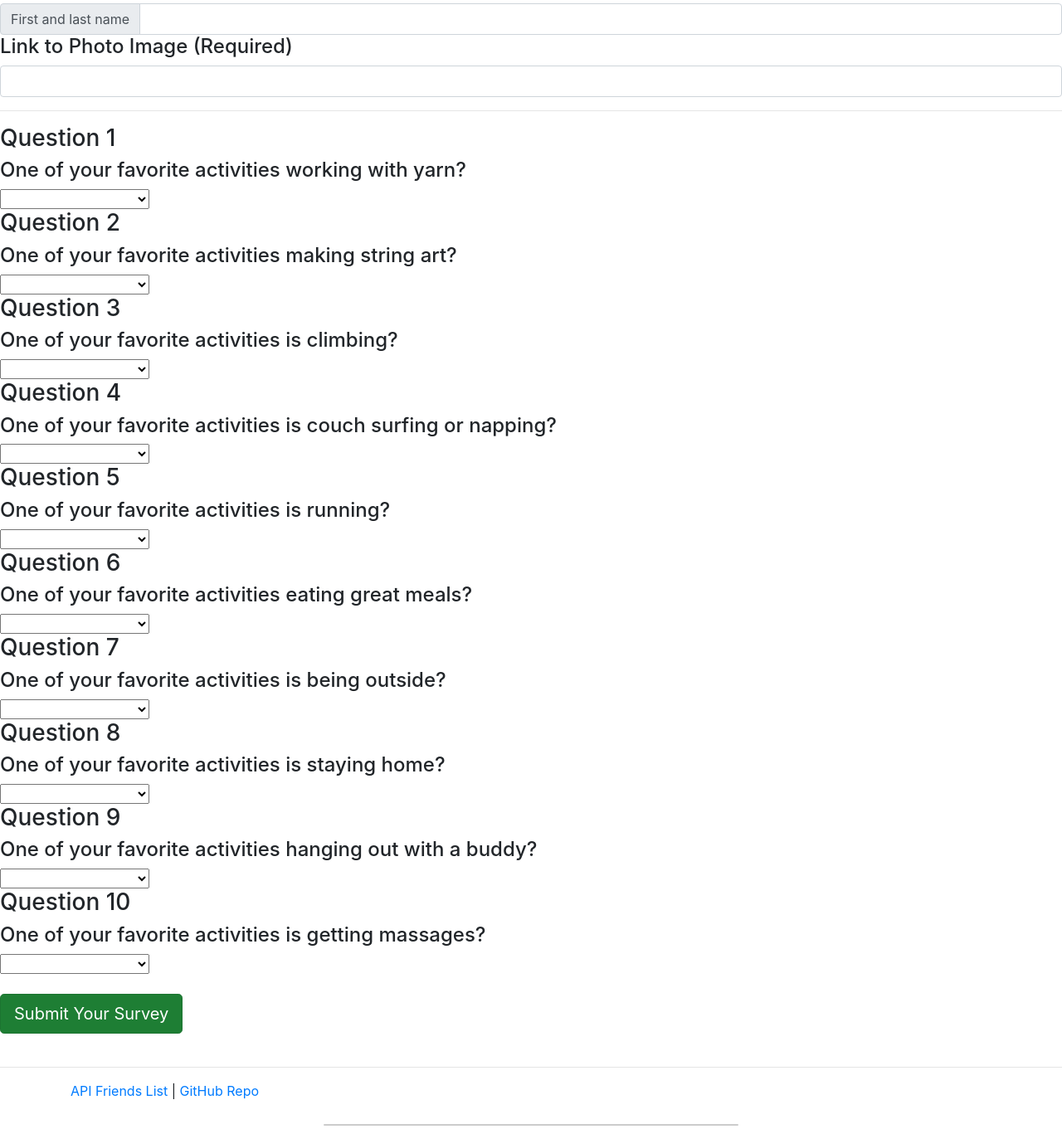
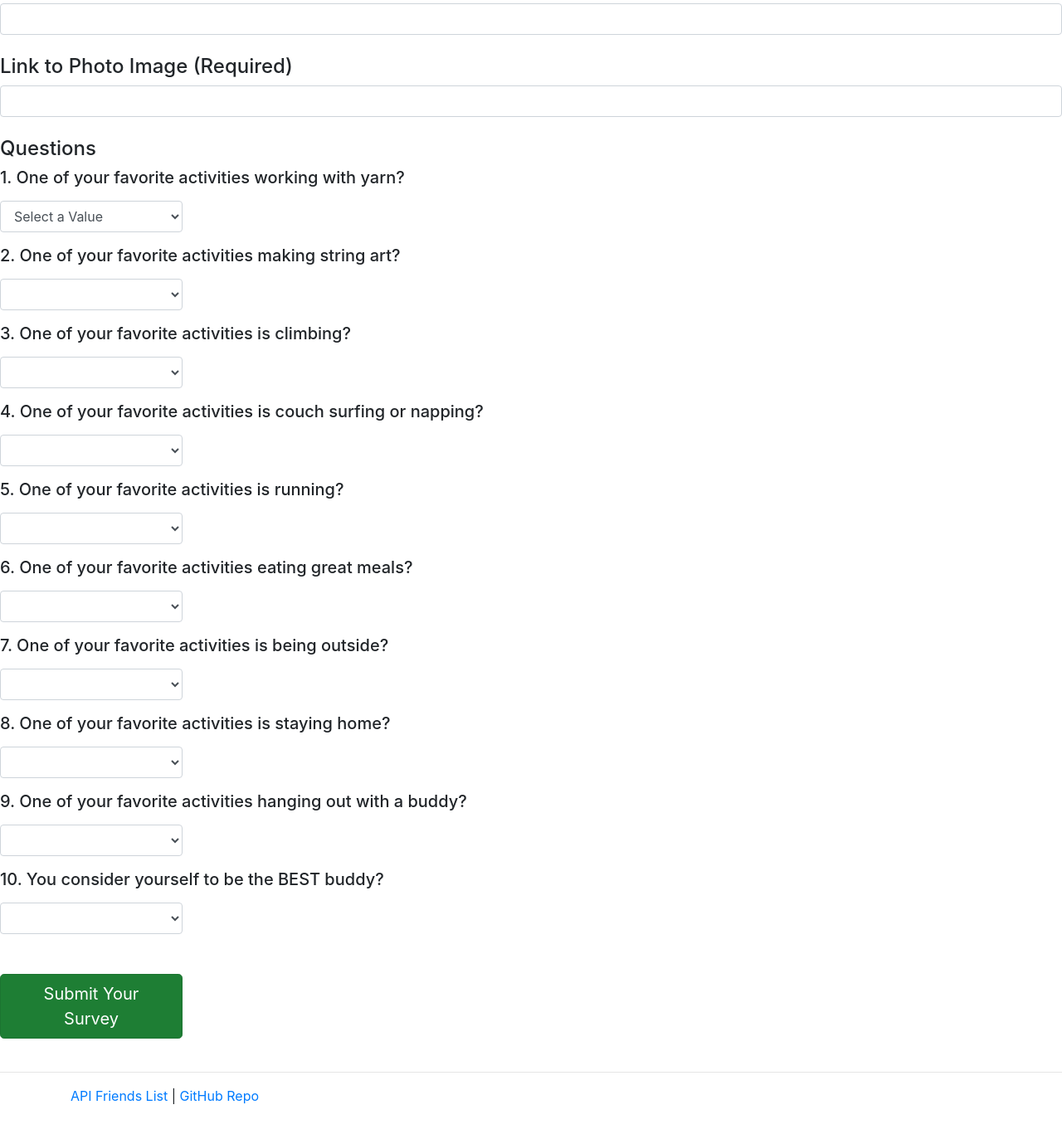
Before and after one commit to AR-Lilypad/Friend-Finder, a website: page app/public/survey.html in a window 1280 px wide. Shown: the part 493-1860 px from the top of the page at 83% size. Drawn offline with nearby package versions, Linux system fonts and the light colour scheme.

Commit message:
working out consoling images to html page

```diff
--- a/app/public/survey.html
+++ b/app/public/survey.html
@@ -22,19 +22,30 @@
     <h2>Survey Questions</h2>
     <h3>About You:</h3>
     <h4>Your Name (Required)</h4>
-    <div class="input-group">
-        <div class="input-group-prepend">
-            <span class="input-group-text">First and last name</span>
-        </div>
-        <input type="text" aria-label="Your name" class="form-control" required />
-    </div>
+    <input type="text" id="fname" class="form-control" required>
+    <br>
     <h4>Link to Photo Image (Required)</h4>
-    <input type="text" name="" id="photo" class="form-control" required />
-    <hr>
-    <h3>Question 1</h3>
-    <!-- <div id="question1"> -->
-    <h4>One of your favorite activities working with yarn?</h4>
-    <select class="chosen-select" id="q1">
+    <input type="text" id="photo" class="form-control" required>
+    <br>
+    <h4>Questions</h4>
+
+    <div class="form-group">
+        <h5><label for="question1">1. One of your favorite activities working with yarn?</label></h5>
+        <p style="width: 220px;">
+          <select class="form-control" id="question1">
+            <option value="empty">Select a Value</option>
+            <option value="1">1 (Strongly Disagree)</option>
+            <option value="2">2</option>
+            <option value="3">3</option>
+            <option value="4">4</option>
+            <option value="5">5 (Stronly Agree)</option>
+          </select>
+        </p>
+
+    <div class="form-group">
+        <h5><label for="question2">2. One of your favorite activities making string art?</label></h5>
+        <p style="width: 220px;">
+          <select class="form-control" id="question2">
         <option value=""></option>
         <option value="1">1 (Strongly Disagree)</option>
         <option value="2">2</option>
@@ -43,10 +54,10 @@
         <option value="5">5 (Stronly Agree)</option>
     </select>
 
-    <h3>Question 2</h3>
-    <!-- <div id="question2"> -->
-    <h4>One of your favorite activities making string art?</h4>
-    <select class="chosen-select" id="q2">
+    <div class="form-group">
+        <h5><label for="question3">3. One of your favorite activities is climbing?</label></h5>
+        <p style="width: 220px;">
+          <select class="form-control" id="question3">
         <option value=""></option>
         <option value="1">1 (Strongly Disagree)</option>
         <option value="2">2</option>
@@ -55,10 +66,10 @@
         <option value="5">5 (Stronly Agree)</option>
     </select>
 
-    <h3>Question 3</h3>
-    <!-- <div id="question3"> -->
-    <h4>One of your favorite activities is climbing?</h4>
-    <select class="chosen-select" id="q3">
+    <div class="form-group">
+        <h5><label for="question4">4. One of your favorite activities is couch surfing or napping?</label></h5>
+        <p style="width: 220px;">
+          <select class="form-control" id="question4">
         <option value=""></option>
         <option value="1">1 (Strongly Disagree)</option>
         <option value="2">2</option>
@@ -67,10 +78,10 @@
         <option value="5">5 (Stronly Agree)</option>
     </select>
 
-    <h3>Question 4</h3>
-    <!-- <div id="question4"> -->
-    <h4>One of your favorite activities is couch surfing or napping?</h4>
-    <select class="chosen-select" id="q4">
+    <div class="form-group">
+        <h5><label for="question5">5. One of your favorite activities is running?</label></h5>
+        <p style="width: 220px;">
+          <select class="form-control" id="question5">
         <option value=""></option>
         <option value="1">1 (Strongly Disagree)</option>
         <option value="2">2</option>
@@ -79,10 +90,10 @@
         <option value="5">5 (Stronly Agree)</option>
     </select>
 
-    <h3>Question 5</h3>
-    <!-- <div id="question5"> -->
-    <h4>One of your favorite activities is running?</h4>
-    <select class="chosen-select" id="q5">
+    <div class="form-group">
+        <h5><label for="question6">6. One of your favorite activities eating great meals?</label></h5>
+        <p style="width: 220px;">
+          <select class="form-control" id="question6">
             <option value=""></option>
             <option value="1">1 (Strongly Disagree)</option>
             <option value="2">2</option>
@@ -91,10 +102,10 @@
             <option value="5">5 (Stronly Agree)</option>
         </select>
 
-    <h3>Question 6</h3>
-    <div id="question6">
-        <h4>One of your favorite activities eating great meals?</h4>
-        <select class="chosen-select" id="q6">
+        <div class="form-group">
+            <h5><label for="question7">7. One of your favorite activities is being outside?</label></h5>
+            <p style="width: 220px;">
+              <select class="form-control" id="question7">
                 <option value=""></option>
                 <option value="1">1 (Strongly Disagree)</option>
                 <option value="2">2</option>
@@ -103,10 +114,10 @@
                 <option value="5">5 (Stronly Agree)</option>
             </select>
 
-        <h3>Question 7</h3>
-        <div id="question7">
-            <h4>One of your favorite activities is being outside?</h4>
-            <select class="chosen-select" id="q7">
+            <div class="form-group">
+                <h5><label for="question8">8. One of your favorite activities is staying home?</label></h5>
+                <p style="width: 220px;">
+                  <select class="form-control" id="question8">
                     <option value=""></option>
                     <option value="1">1 (Strongly Disagree)</option>
                     <option value="2">2</option>
@@ -115,10 +126,10 @@
                     <option value="5">5 (Stronly Agree)</option>
                 </select>
 
-            <h3>Question 8</h3>
-            <div id="question8">
-                <h4>One of your favorite activities is staying home?</h4>
-                <select class="chosen-select" id="q8">
+                <div class="form-group">
+                    <h5><label for="question9">9. One of your favorite activities hanging out with a buddy?</label></h5>
+                    <p style="width: 220px;">
+                      <select class="form-control" id="question9">
                         <option value=""></option>
                         <option value="1">1 (Strongly Disagree)</option>
                         <option value="2">2</option>
@@ -127,22 +138,10 @@
                         <option value="5">5 (Stronly Agree)</option>
                     </select>
 
-                <h3>Question 9</h3>
-                <div id="question9">
-                    <h4>One of your favorite activities hanging out with a buddy?</h4>
-                    <select class="chosen-select" id="q9">
-                        <option value=""></option>
-                        <option value="1">1 (Strongly Disagree)</option>
-                        <option value="2">2</option>
-                        <option value="3">3</option>
-                        <option value="4">4</option>
-                        <option value="5">5 (Stronly Agree)</option>
-                    </select>
-
-                    <h3>Question 10</h3>
-                    <div id="question10">
-                        <h4>One of your favorite activities is getting massages?</h4>
-                        <select class="chosen-select" id="q10">
+                    <div class="form-group">
+                        <h5><label for="question10">10. You consider yourself to be the BEST buddy?</label></h5>
+                        <p style="width: 220px;">
+                          <select class="form-control" id="question10">
                             <option value=""></option>
                             <option value="1">1 (Strongly Disagree)</option>
                             <option value="2">2</option>
@@ -174,36 +173,17 @@
 
                             <!-- Modal content-->
                             <div class="modal-content">
-                                <div class="modal-header">
-                                    <button class="close" data-dismiss="modal">&times;</button>
-                                    <h2 class="modal-title"><strong>Your Match</strong></h2>
+                               <strong>Your Closest Match</strong></h2>
                                 </div>
                                 <div class="modal-body">
                                     <h2 id="match-name"></h2>
-                                    <img id="match-img"
-                                        src=""
-                                        alt="">
+                                    <img id="match-image" src="https://www.telegraph.co.uk/content/dam/news/2016/06/20/101167774_A_biker_shows_his_12-year-old_cat_Chiquinho_-which_always_rides_with_him_on_his_motorbike-_trans_NvBQzQNjv4BqpVlberWd9EgFPZtcLiMQf1X_50byq9Ah3wJAV0YS_Ms.jpg?imwidth=450" alt="">
                                 </div>
                                 <div class="modal-footer">
                                     <button class="btn btn-default" data-dismiss="modal">Close</button>
                                 </div>
                             </div>
 
-                        </div>
-                    </div>
-<div class="modal-dialog">
-    <div class="modal-content">
-      <div id="modal" class="modal">
-        <div class="mcontent">
-          <h4>Closest Friend Match</h4>
-          <div></div>
-          <h5 id="match"></h5>
-          <img id="matchImage" class="boxed" width="500" src="" alt="">
-        </div>
-        <div class="modal-footer">
-          <button type="button" class="btn btn-default" data-dismiss="modal">Close</button>
-        </div>
-      </div>
                         </div>
                     </div>
 
@@ -218,29 +198,9 @@
                         crossorigin="anonymous"></script>
 
                     <script type="text/javascript">
-                     $(document).ready(function () {
-
-                        // let config = {
-                        //     ".chosen-select": {},
-                        //     ".chosen-select-deselect": {
-                        //         allow_single_deselect: true
-                        //     },
-                        //     ".chosen-select-no-single": {
-                        //         disable_search_threshold: 10
-                        //     },
-                        //     ".chosen-select-no-results": {
-                        //         no_results_text: "Oops, nothing found!"
-                        //     },
-                        //     ".chosen-select-width": {
-                        //         width: "95%"
-                        //     }
-                        // };
-
-                        // for (let selector in config) {
-                        //     $(selector).chosen(config[selector]);
-                        // }
 
                         // Capture the form inputs
+                        $(document).ready(function () {
                             $("#submit").on("click", function (event) {
                                 event.preventDefault();
 
@@ -253,39 +213,36 @@
                                         }
                                     });
 
-                                $(".chosen-select").each(function () {
-                                    if ($(this).val() === "") {
-                                        isValid = false;
-                                    }
-                                });
                                     return isValid;
                                 }
 
                                 // If all required fields are filled
                                 if (validateForm()) {
                                     // Create an object for the user"s data
-                                var userData = {
+                                    let userInput = {
                                         name: $("#name").val(),
                                         photo: $("#photo").val(),
                                         scores: [
-                                        $("#q1").val(),
-                                        $("#q2").val(),
-                                        $("#q3").val(),
-                                        $("#q4").val(),
-                                        $("#q5").val(),
-                                        $("#q6").val(),
-                                        $("#q7").val(),
-                                        $("#q8").val(),
-                                        $("#q9").val(),
-                                        $("#q10").val()
+                                            $("#question1").val().trim(),
+                                            $("#question2").val().trim(),
+                                            $("#question3").val().trim(),
+                                            $("#question4").val().trim(),
+                                            $("#question5").val().trim(),
+                                            $("#question6").val().trim(),
+                                            $("#question7").val().trim(),
+                                            $("#question8").val().trim(),
+                                            $("#question9").val().trim(),
+                                            $("#question10").val().trim()
                                         ]
                                     };
 
                                     // AJAX post the data to the friends API.
-                                $.post("/api/friends", userData, function (data) {
+                                    $.post("/api/friends", userInput, function(data) {
+                                        // console.log('response = ' + JSON.stringify(data));
+
                                         // Grab the result from the AJAX post so that the best match's name and photo are displayed.
                                         $("#match-name").html(data.name);
-                                    $("#match-img").attr("src", data.photo);
+                                        $("#match-img").attr("src", data.image);
 
                                         // Show the modal with the best match
                                         $("#results-modal").modal("toggle");
@@ -295,7 +252,6 @@
                                 }
                             });
                         });
-
                     </script>
 </body>
 
```
Also changed, not shown: app/routing/apiRoutes.js (+27 -24 lines), 1 other file. Lines whose indentation alone changed are shown as unchanged.
